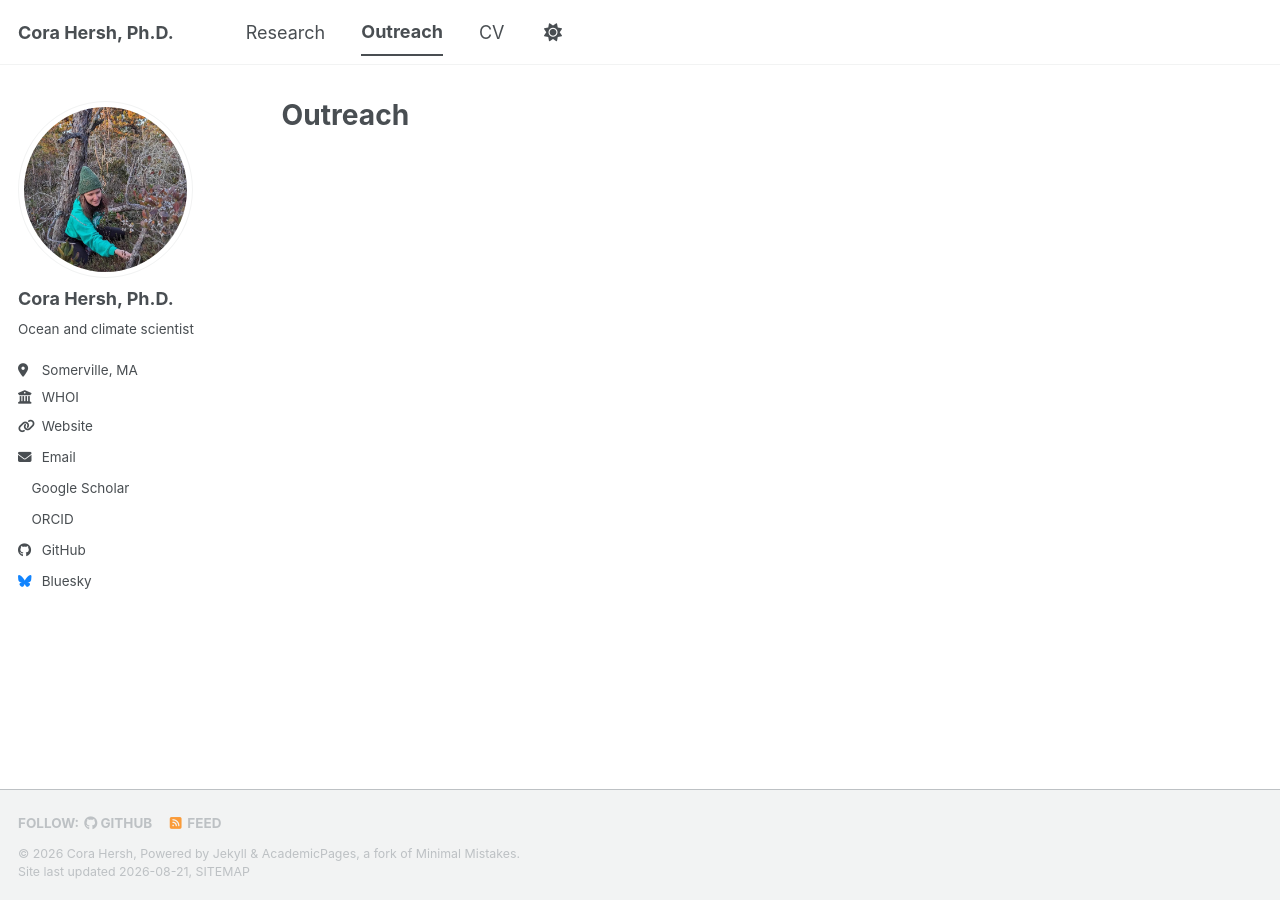
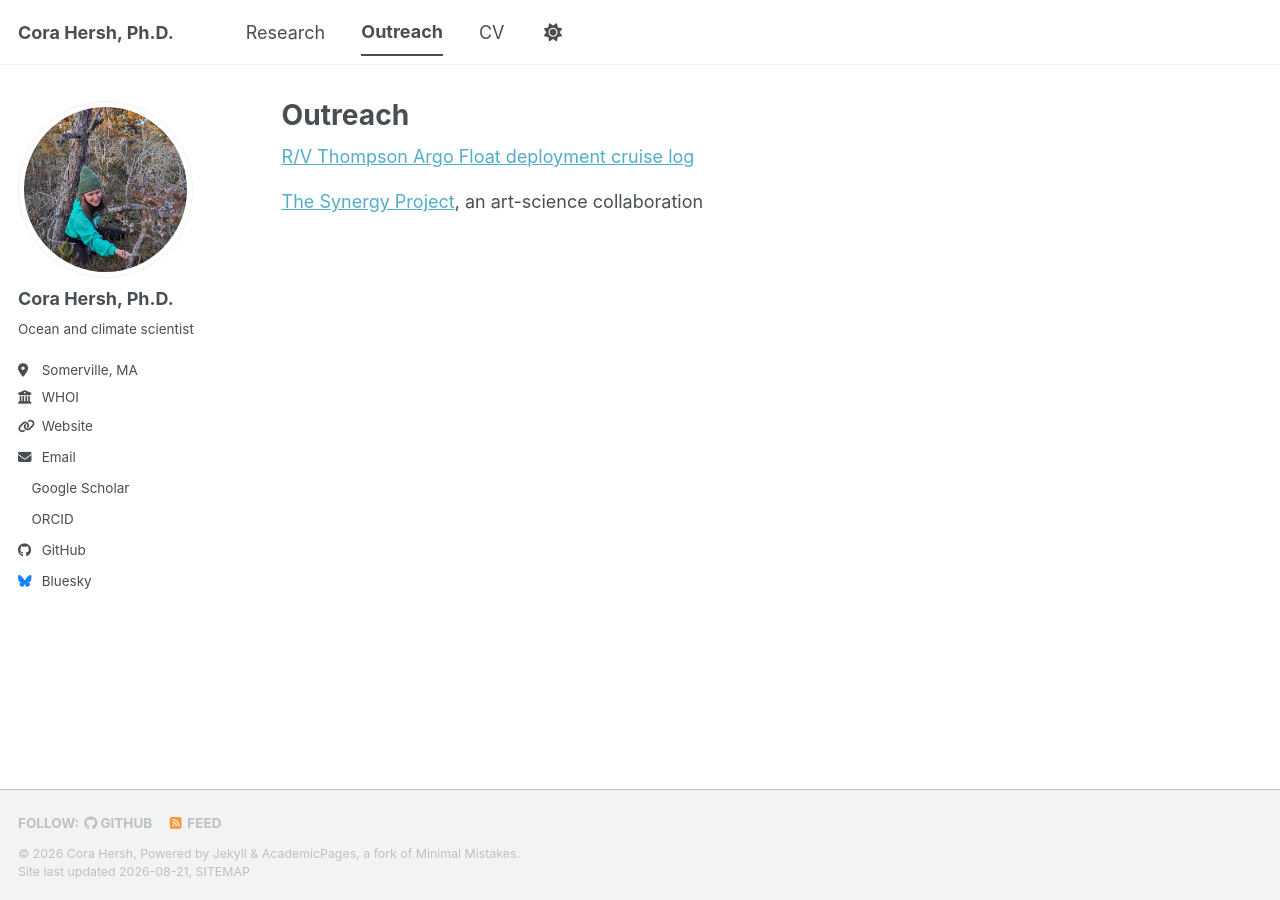
Before and after one commit to cora-a-hersh/cora-a-hersh.github.io, a Jekyll site: the page built from _pages/outreach.html, in a window 1280 px wide. Built offline with Jekyll 4.4.1, drawn with Linux system fonts in a browser that asks for light colours; a style sheet for code colours, icons or effects is not loaded.

Commit message:
Add outreach links for cruise log and project
Added links to R/V Thompson Argo Float deployment and The Synergy Project.

```diff
--- a/_pages/outreach.html
+++ b/_pages/outreach.html
@@ -4,7 +4,9 @@ title: "Outreach"
 permalink: /outreach/
 author_profile: true
 ---
-
+<a href="https://www.go-bgc.org/expedition/pacific-2024/heading-out">R/V Thompson Argo Float deployment cruise log</a>
+<p>
+<a href="https://www.synergyexperience.org/">The Synergy Project</a>, an art-science collaboration
 {% include base_path %}
 
 {% for post in site.outreach reversed %}
```
